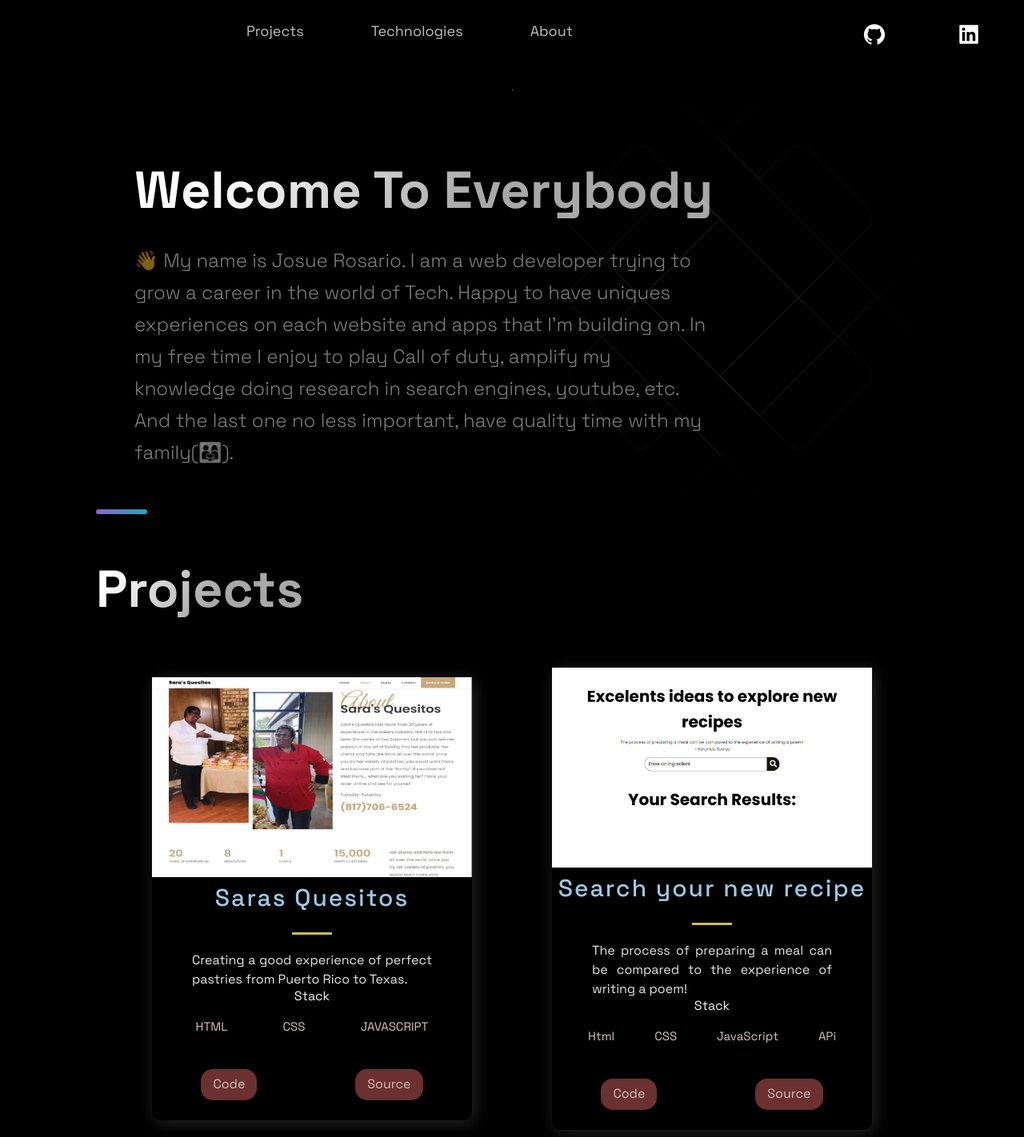
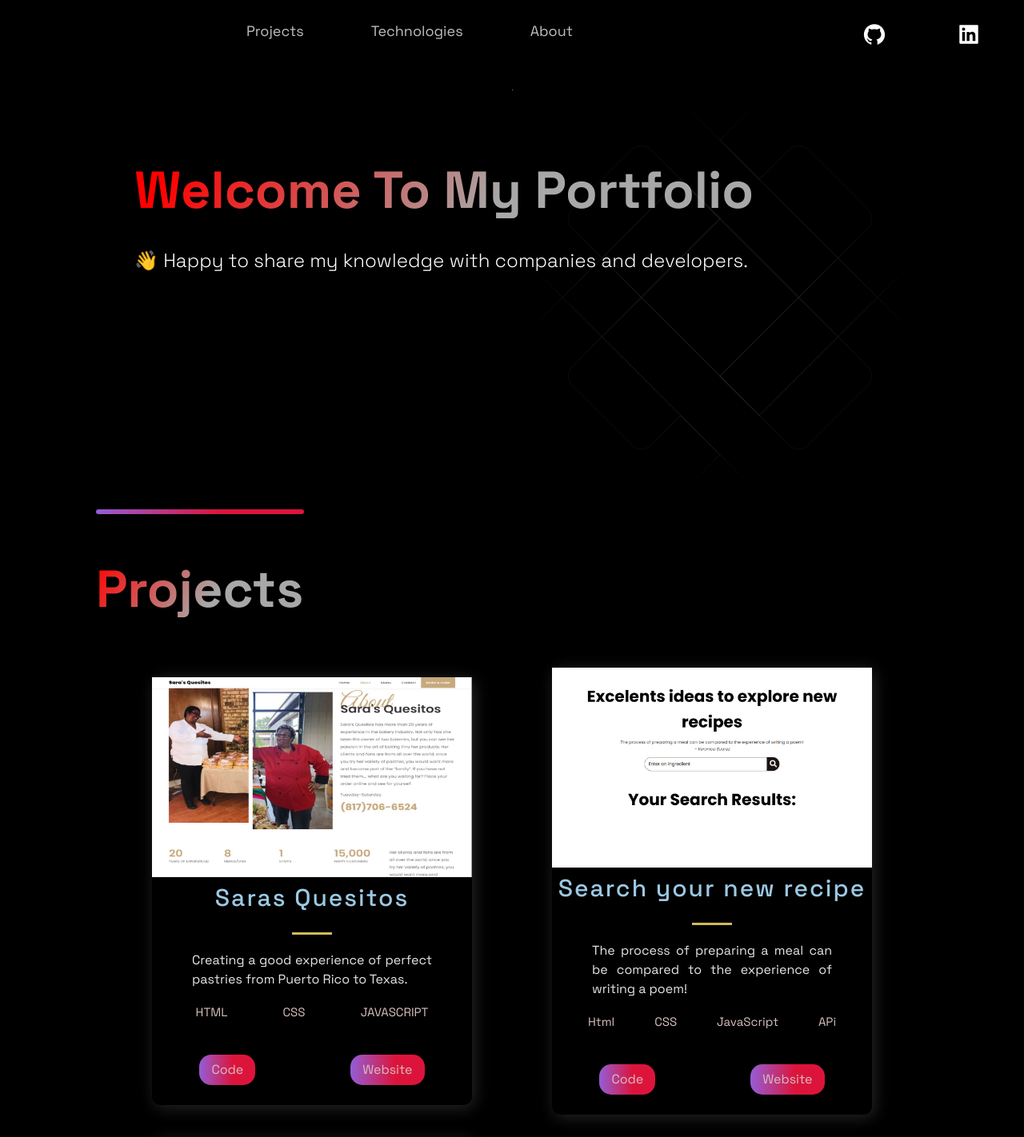
Before and after one commit to Josue-Rosario/Josue-Portfolio, a Next.js app: page / in a window 1280 px wide. Shown: the top 1422 px of the page at 80% size. Built offline with nearby package versions, Linux system fonts and the light colour scheme.

Commit message:
About me

```diff
--- a/src/components/Hero/Hero.js
+++ b/src/components/Hero/Hero.js
@@ -7,12 +7,11 @@ const Hero = () => (
   <Section>
     <LeftSection>
       <SectionTitle main center>
-       Welcome To
-        Everybody
+       Welcome To My Portfolio
       </SectionTitle>
       <SectionText>
-      👋 My name is Josue Rosario. I am a web developer trying to grow a career in the world of Tech. Happy to have uniques experiences on each website and apps that I'm building on. In my free time I enjoy to play Call of duty, amplify my knowledge doing research in search engines, youtube, etc.
-      And the last one no less important, have quality time with my family(👨‍👩‍👧).
+      👋 Happy to share my knowledge with companies and developers.
+
       </SectionText>
     </LeftSection>
   </Section>
--- a/src/components/Projects/Projects.js
+++ b/src/components/Projects/Projects.js
@@ -18,7 +18,6 @@ const Projects = () => (
       </TitleContent>
       <CardInfo>{description}</CardInfo>
       <div>
-        <TitleContent>Stack</TitleContent>
         <TagList>
           {tags.map((tag, i) => (
              <Tag key={i}>{tag}</Tag>
@@ -27,7 +26,7 @@ const Projects = () => (
       </div>
       <UtilityList>
         <ExternalLinks href={visit}>Code</ExternalLinks>
-        <ExternalLinks href={source}>Source</ExternalLinks>
+        <ExternalLinks href={source}>Website</ExternalLinks>
       </UtilityList>
       </BlogCard>
   ))}
--- a/src/components/Projects/ProjectsStyles.js
+++ b/src/components/Projects/ProjectsStyles.js
@@ -92,7 +92,9 @@ export const ExternalLinks = styled.a`
 color:#d4c0c0;
 font-size: 1.6rem;
 padding:1rem 1.5rem;
-background: #6b3030;
+background: ${(props) => props.colorAlt ?
+  'linear-gradient(270deg, blue 80%, #945DD6 10%)' :
+  'linear-gradient(270deg, #DC143C 40%, #945DD6 100%)'};
 border-radius: 15px;
 transition: 0.5s;
 &:hover{
--- a/src/components/TimeLine/TimeLine.js
+++ b/src/components/TimeLine/TimeLine.js
@@ -46,7 +46,7 @@ const Timeline = () => {
     <Section id="about">
       <SectionTitle>About Me</SectionTitle>
       <SectionText>
-      I am a junior web developer. I am learning and seeing every day how I can turn ideas into web products.
+      👋 My name is Josue Rosario. I am a web developer trying to grow a career in the world of Tech. Happy to have uniques experiences on each website and apps that I'm building on. In my free time I enjoy to play Call of duty, amplify my knowledge doing research in search engines, youtube, etc. And the last one no less important, have quality time with my family(👨‍👩‍👧).
       </SectionText>
       <CarouselContainer ref={carouselRef} onScroll={handleScroll}>
         <>
--- a/src/styles/GlobalComponents/index.js
+++ b/src/styles/GlobalComponents/index.js
@@ -33,11 +33,11 @@ export const SectionTitle = styled.h2`
   line-height: ${(props) => props.main ? '72px' : '56px'};
   width: max-content;
   max-width: 100%;
-  background: linear-gradient(121.57deg, #FFFFFF 18.77%, rgba(255, 255, 255, 0.66) 60.15%);
+  background: linear-gradient(121.57deg, red 9.77%, rgba(255, 255, 255, 0.66) 60.15%);
   -webkit-background-clip: text;
   -webkit-text-fill-color: transparent;
   margin-bottom: 16px;
-  padding: ${(props) => props.main ? '58px 0 16px' : '0'};
+  padding: ${(props) => props.main ? '58px 0px 16px' : '0'};
 
   @media ${props => props.theme.breakpoints.md}{
     font-size: ${(props) => props.main ? '56px' : '48px'};
@@ -63,7 +63,7 @@ export const SectionText = styled.p`
   line-height: 40px;
   font-weight: 300;
   padding-bottom: 3.6rem;
-  color: rgba(255, 255, 255, 0.5);
+  color: white;
 
   @media ${(props) => props.theme.breakpoints.md} {
     max-width: 670px;
@@ -81,13 +81,13 @@ export const SectionText = styled.p`
 
 export const SectionDivider = styled.div`
 
-  width: 64px;
+  width: 260px;
   height: 6px;
   border-radius: 10px;
   background-color: #fff;
   background: ${(props) => props.colorAlt ?
-    'linear-gradient(270deg, #F46737 0%, #945DD6 100%)' :
-    'linear-gradient(270deg, #13ADC7 0%, #945DD6 100%)'};
+    'linear-gradient(270deg, blue 0%, #945DD6 10%)' :
+    'linear-gradient(270deg, #DC143C 40%, #945DD6 100%)'};
 
     margin: ${(props) => props.divider ? "4rem 0" : "" };
 
```
Also changed, not shown: src/components/Hero/HeroStyles.js (line endings or trailing spaces).
